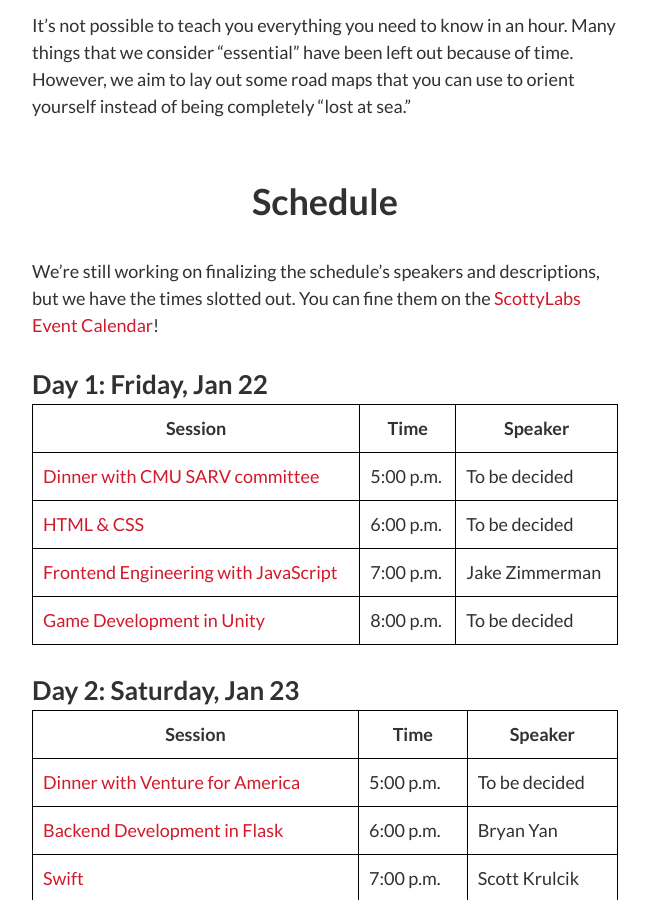
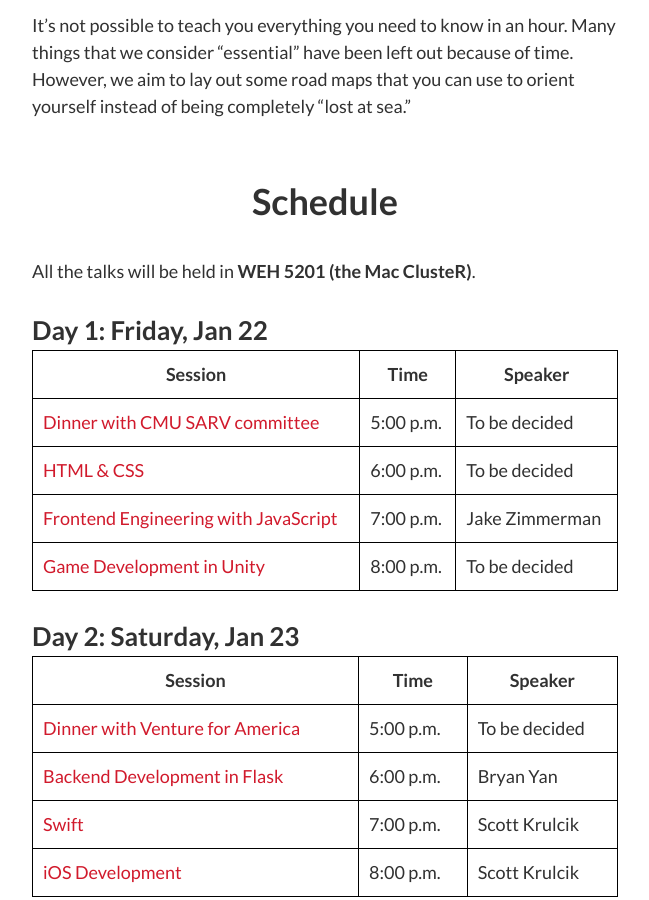
Before and after one commit to ScottyLabs/crashcourse, a Jekyll site: the page built from index.md, in a window 1280 px wide and 900 px high, scrolled down 1804 px. Shown: the whole window, without its empty margins (315-964 px from the left). Built offline with Jekyll 4.4.1, drawn with Linux system fonts in a browser that asks for light colours; nearby versions of some CDN libraries; some web fonts are replaced; Markdown is read by kramdown in place of the engine named in the settings.

Commit message:
Update location

```diff
--- a/index.md
+++ b/index.md
@@ -55,9 +55,7 @@
 
 ## Schedule
 
-We're still working on finalizing the schedule's speakers and descriptions, but
-we have the times slotted out. You can fine them on the [ScottyLabs Event
-Calendar][calendar]!
+All the talks will be held in __WEH 5201 (the Mac ClusteR)__.
 
 {% for day in site.data.days %}
 ### Day {{ forloop.index }}: {{ day.date }}
```
